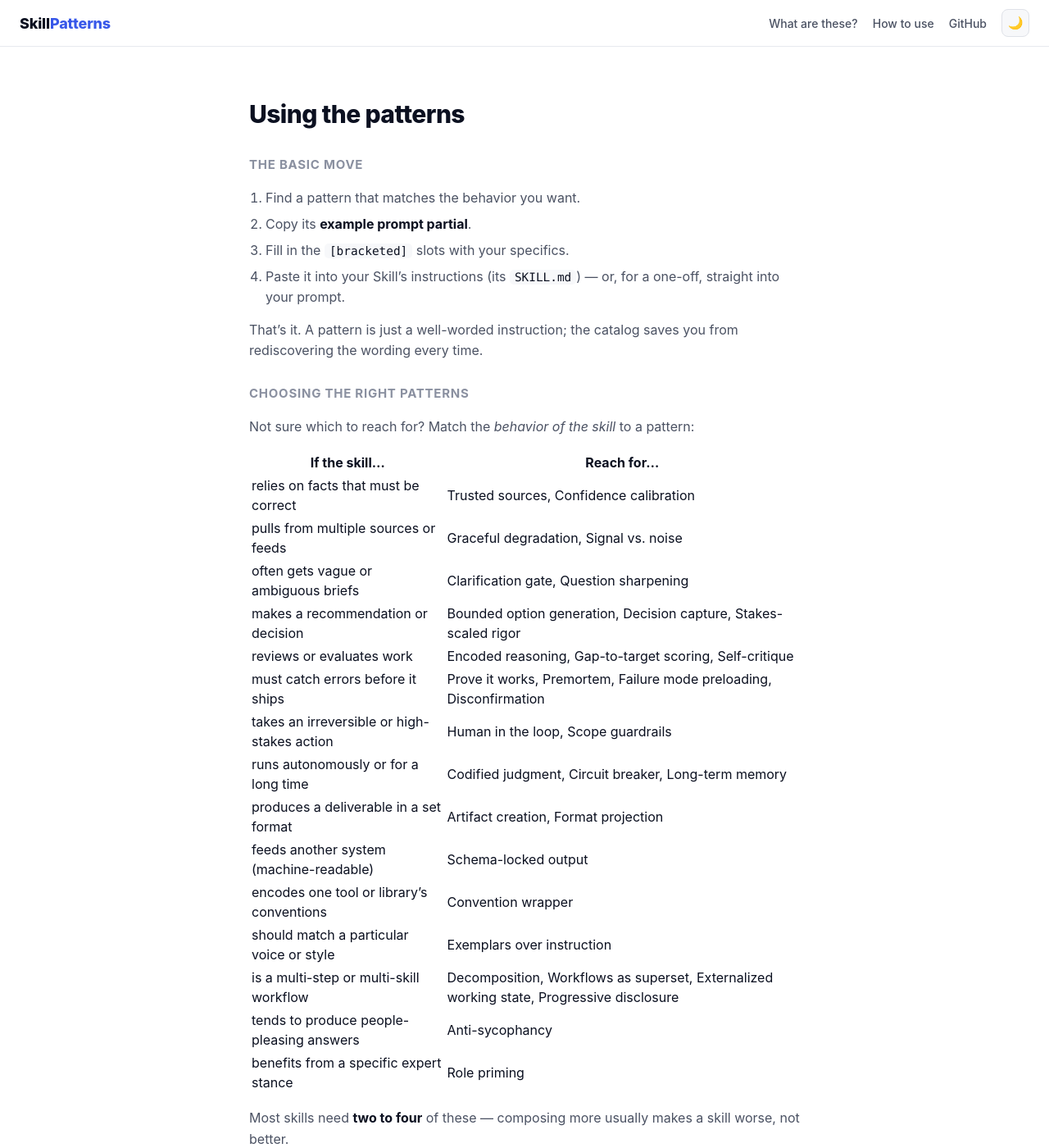
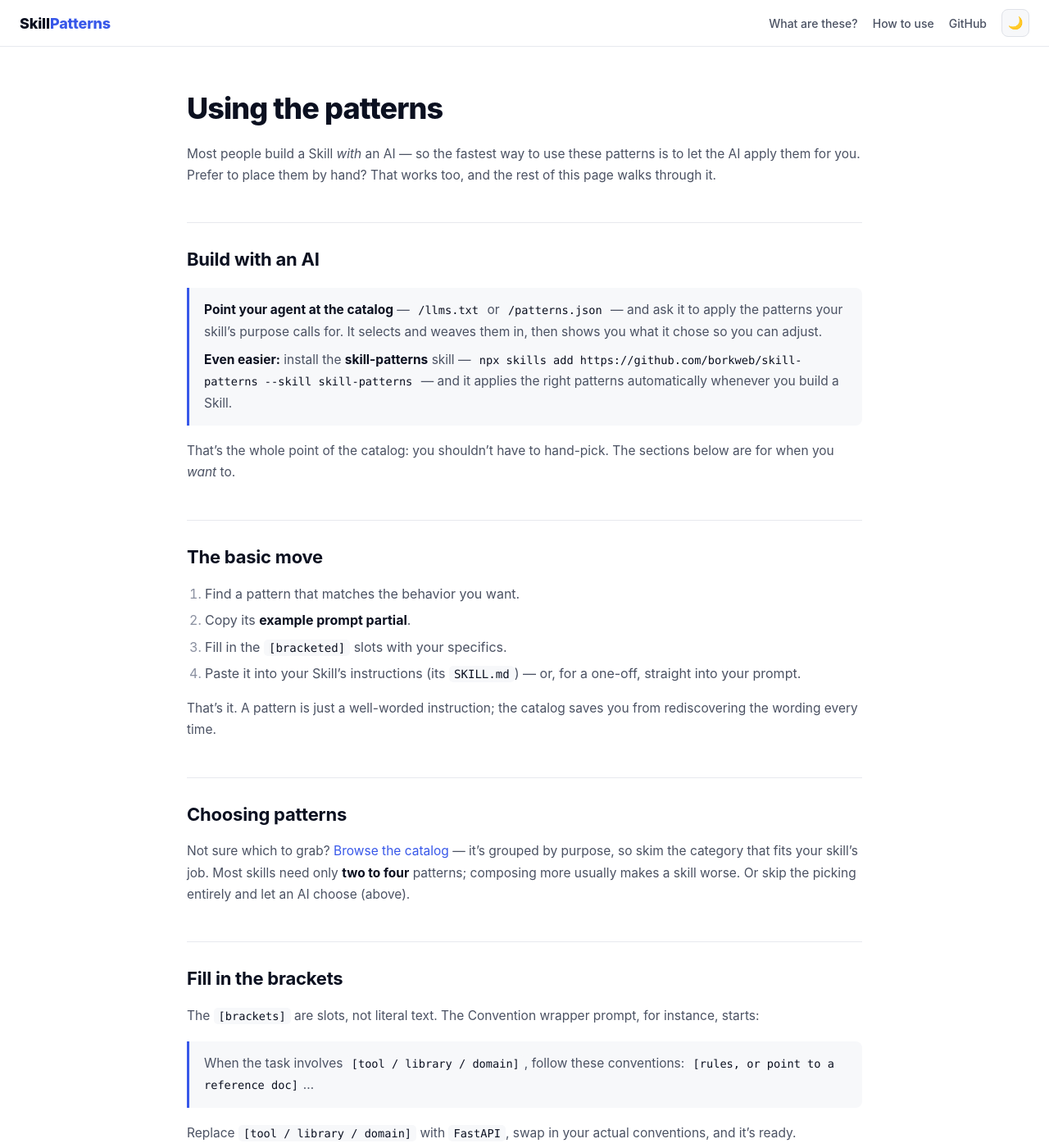
Before and after one commit to borkweb/skill-patterns, a Jekyll site: the page built from using.md, in a window 1280 px wide and 1400 px high. Shown: the whole window at 82% size. Built offline with Jekyll 4.4.1, drawn with Linux system fonts in a browser that asks for light colours; some of the changed text lies outside the part shown.

Commit message:
refactor: overhaul How-to page — wider layout, real headings/callouts, lead with Build-with-an-AI, drop the dense table

```diff
--- a/assets/css/style.css
+++ b/assets/css/style.css
@@ -128,19 +128,29 @@ a:hover { text-decoration: underline; }
 
 .is-hidden { display: none !important; }
 
-/* Resources / simple pages */
-.page { max-width: var(--content-max); margin: 0 auto; padding: 40px 24px; }
-.page h1 { font-size: 30px; font-weight: 800; letter-spacing: -.02em; }
-.page h2 { margin-top: 28px; font-size: 15px; text-transform: uppercase; letter-spacing: .05em; color: var(--text-faint); }
-.page ul, .page ol { padding-left: 20px; }
-.page li { margin: 8px 0; color: var(--text-muted); }
-.page p { color: var(--text-muted); line-height: 1.6; }
+/* Content pages (about, how-to) */
+.page { max-width: 880px; margin: 0 auto; padding: 48px 28px 72px; }
+.page h1 { font-size: 36px; font-weight: 800; letter-spacing: -.025em; margin: 0 0 10px; }
+.page h2 { font-size: 22px; font-weight: 700; letter-spacing: -.01em; color: var(--text); margin: 44px 0 14px; padding-top: 28px; border-top: 1px solid var(--border); }
+.page h1 + h2 { border-top: none; padding-top: 0; margin-top: 22px; }
+.page h3 { font-size: 16px; font-weight: 700; margin: 26px 0 8px; }
+.page p { color: var(--text-muted); line-height: 1.7; font-size: 15.5px; }
+.page ul, .page ol { padding-left: 22px; }
+.page li { margin: 7px 0; color: var(--text-muted); line-height: 1.6; }
+.page li::marker { color: var(--text-faint); }
 .page strong { color: var(--text); }
 .page a { color: var(--accent); }
-.page code { font-family: var(--mono); font-size: .9em; background: var(--bg-elevated); padding: 1px 6px; border-radius: 5px; color: var(--text); }
-.page pre { background: var(--bg-elevated); border: 1px solid var(--border); border-radius: 10px; padding: 14px 16px; overflow-x: auto; line-height: 1.55; }
-.page pre code { background: none; padding: 0; font-size: 12.5px; color: var(--text); }
-.page blockquote { border-left: 3px solid var(--border-strong); margin: 16px 0; padding: 6px 0 6px 16px; color: var(--text-muted); }
+.page code { font-family: var(--mono); font-size: .88em; background: var(--bg-elevated); padding: 2px 6px; border-radius: 5px; color: var(--text); }
+.page pre { background: var(--bg-elevated); border: 1px solid var(--border); border-radius: 10px; padding: 16px 18px; overflow-x: auto; line-height: 1.6; margin: 16px 0; }
+.page pre code { background: none; padding: 0; font-size: 13px; color: var(--text); }
+.page blockquote { border-left: 3px solid var(--accent); background: var(--bg-elevated); border-radius: 0 8px 8px 0; margin: 18px 0; padding: 14px 18px; color: var(--text-muted); }
+.page blockquote p { margin: 0 0 8px; }
+.page blockquote p:last-child { margin-bottom: 0; }
+.page table { width: 100%; border-collapse: collapse; margin: 20px 0; font-size: 14.5px; }
+.page thead th { text-align: left; padding: 10px 14px; border-bottom: 2px solid var(--border-strong); font-size: 12px; text-transform: uppercase; letter-spacing: .04em; color: var(--text-faint); }
+.page tbody td { text-align: left; padding: 11px 14px; border-bottom: 1px solid var(--border); vertical-align: top; line-height: 1.5; }
+.page tbody td:first-child { color: var(--text); font-weight: 500; width: 44%; }
+.page tbody tr:hover { background: var(--bg-elevated); }
 
 /* Footer */
 .site-footer { border-top: 1px solid var(--border); padding: 28px 24px; text-align: center; color: var(--text-faint); font-size: 13px; }
@@ -187,4 +197,6 @@ a:hover { text-decoration: underline; }
   .content { padding: 24px 20px; }
   .home { padding: 24px 20px; }
   .hero { padding: 44px 20px 36px; }
+  .page { padding: 32px 20px 56px; }
+  .page tbody td:first-child { width: auto; }
 }
--- a/using.md
+++ b/using.md
@@ -6,6 +6,16 @@ permalink: /using/
 ---
 
 # Using the patterns
+
+Most people build a Skill *with* an AI — so the fastest way to use these patterns is to let the AI apply them for you. Prefer to place them by hand? That works too, and the rest of this page walks through it.
+
+## Build with an AI
+
+> **Point your agent at the catalog** — [`/llms.txt`]({{ '/llms.txt' | relative_url }}) or [`/patterns.json`]({{ '/patterns.json' | relative_url }}) — and ask it to apply the patterns your skill's purpose calls for. It selects and weaves them in, then shows you what it chose so you can adjust.
+>
+> **Even easier:** install the **skill-patterns** skill — `npx skills add https://github.com/borkweb/skill-patterns --skill skill-patterns` — and it applies the right patterns automatically whenever you build a Skill.
+
+That's the whole point of the catalog: you shouldn't have to hand-pick. The sections below are for when you *want* to.
 
 ## The basic move
 
@@ -16,33 +26,9 @@ permalink: /using/
 
 That's it. A pattern is just a well-worded instruction; the catalog saves you from rediscovering the wording every time.
 
-## Choosing the right patterns
+## Choosing patterns
 
-Not sure which to reach for? Match the *behavior of the skill* to a pattern:
-
-| If the skill… | Reach for… |
-|---|---|
-| relies on facts that must be correct | Trusted sources, Confidence calibration |
-| pulls from multiple sources or feeds | Graceful degradation, Signal vs. noise |
-| often gets vague or ambiguous briefs | Clarification gate, Question sharpening |
-| makes a recommendation or decision | Bounded option generation, Decision capture, Stakes-scaled rigor |
-| reviews or evaluates work | Encoded reasoning, Gap-to-target scoring, Self-critique |
-| must catch errors before it ships | Prove it works, Premortem, Failure mode preloading, Disconfirmation |
-| takes an irreversible or high-stakes action | Human in the loop, Scope guardrails |
-| runs autonomously or for a long time | Codified judgment, Circuit breaker, Long-term memory |
-| produces a deliverable in a set format | Artifact creation, Format projection |
-| feeds another system (machine-readable) | Schema-locked output |
-| encodes one tool or library's conventions | Convention wrapper |
-| should match a particular voice or style | Exemplars over instruction |
-| is a multi-step or multi-skill workflow | Decomposition, Workflows as superset, Externalized working state, Progressive disclosure |
-| tends to produce people-pleasing answers | Anti-sycophancy |
-| benefits from a specific expert stance | Role priming |
-
-Most skills need **two to four** of these — composing more usually makes a skill worse, not better.
-
-**Building with an AI?** You don't have to pick at all. Point it at the catalog — [`/llms.txt`]({{ '/llms.txt' | relative_url }}) or [`/patterns.json`]({{ '/patterns.json' | relative_url }}) — and ask it to apply the patterns your skill's purpose calls for. It can select and weave them in, then show you what it chose so you can adjust.
-
-Even easier: install the **skill-patterns** skill — `npx skills add https://github.com/borkweb/skill-patterns --skill skill-patterns` — and it applies the right patterns automatically whenever you build a Skill.
+Not sure which to grab? [Browse the catalog]({{ '/' | relative_url }}) — it's grouped by purpose, so skim the category that fits your skill's job. Most skills need only **two to four** patterns; composing more usually makes a skill worse. Or skip the picking entirely and let an AI choose (above).
 
 ## Fill in the brackets
 
```
